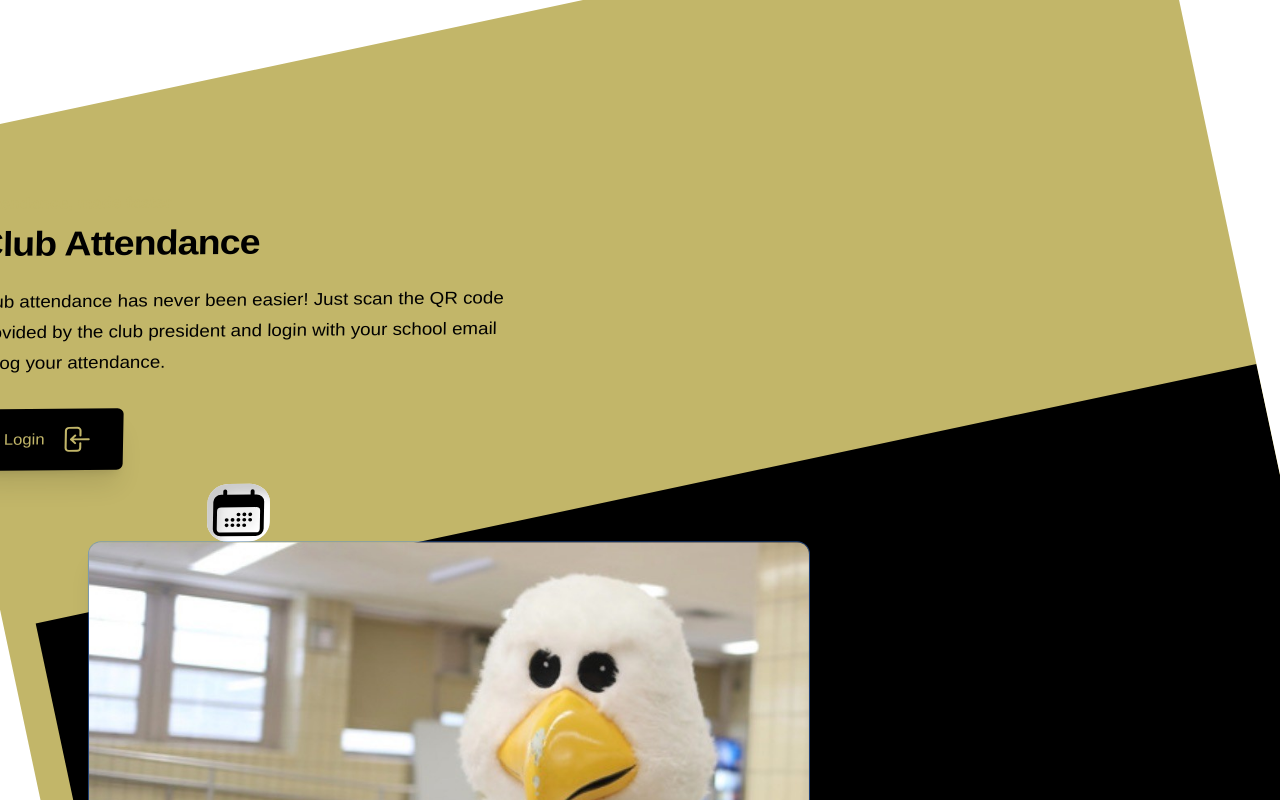
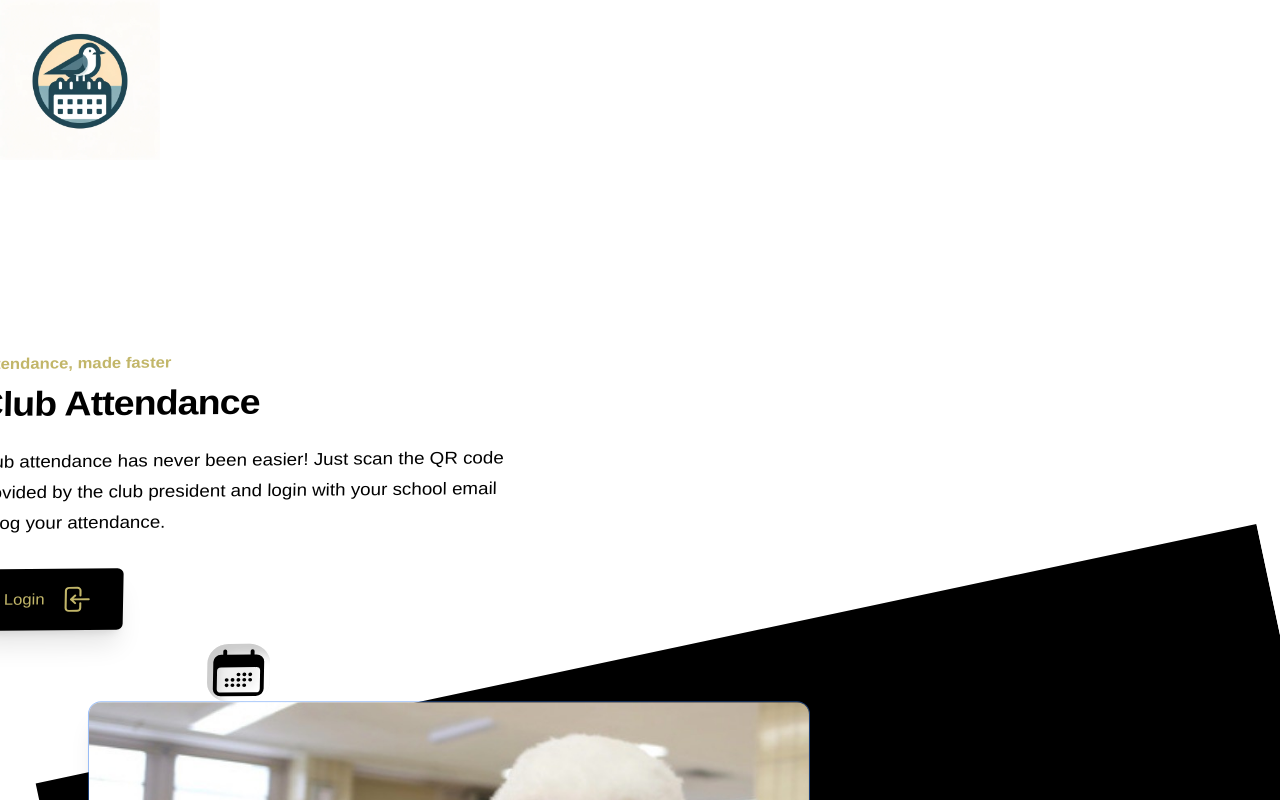
Before and after one commit to sitechtimes/club-attendance-frontend-v2, a Vue app: page / in a window 1280 px wide. Shown: the top 800 px of the page. Built offline with nearby package versions, Linux system fonts and the light colour scheme.

Commit message:
added logo to home page

```diff
--- a/src/views/Home.vue
+++ b/src/views/Home.vue
@@ -1,7 +1,10 @@
 <template>
-  <div
-    class="overflow-hidden bg-white pt-20 lg:pt-24 bg-yellow -rotate-12 pl-8"
-  >
+  <img
+    src="@/assets/logo.png"
+    alt="screenshot"
+    class="w-[10rem] xl:w-[15rem]"
+  />
+  <div class="overflow-hidden bg-white pt-20 lg:pt-24 -rotate-12 pl-8">
     <div class="mx-auto max-w-7xl skew-x-12 transform">
       <div
         class="mx-auto grid max-w-2xl grid-cols-1 gap-x-8 gap-y-16 sm:gap-y-20 lg:mx-0 lg:max-w-none lg:grid-cols-2"
```
